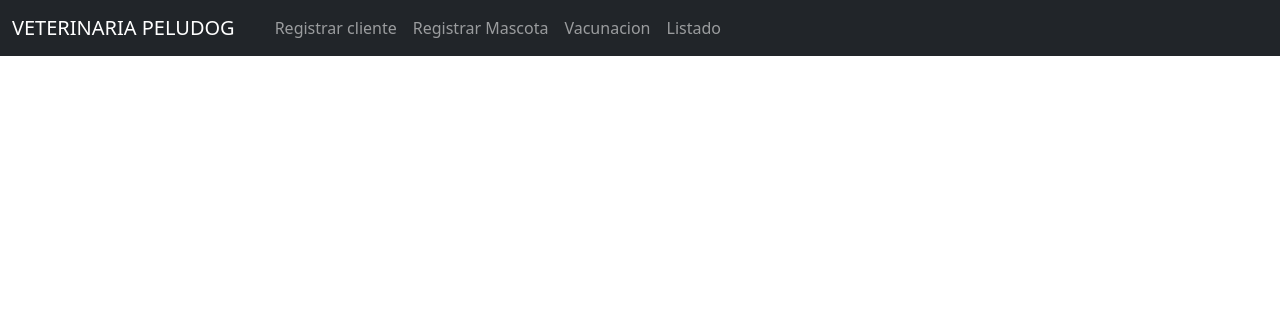
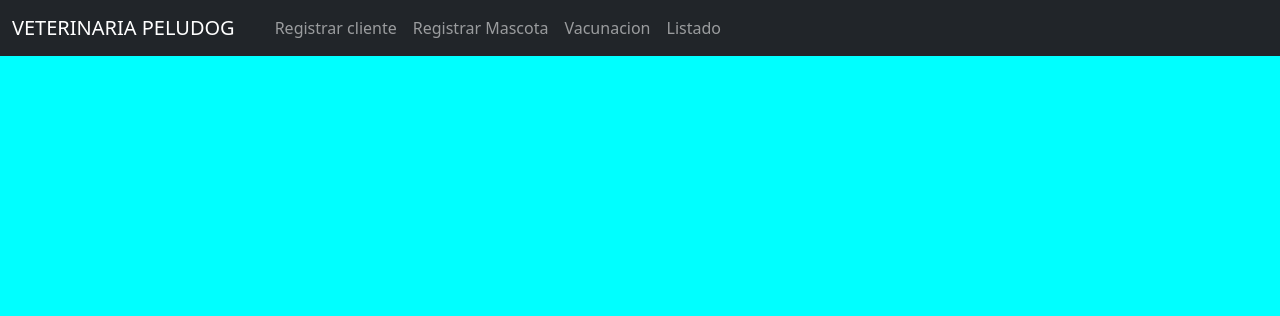
Before and after one commit to Elmemoing/CRUD_VETERINARIA, a PHP site: page /index.php in a window 1280 px wide. Shown: the top 316 px of the page. Run offline with PHP 8.4, Linux system fonts and the light colour scheme.

Commit message:
Add files via upload

```diff
--- a/css/estilos.css
+++ b/css/estilos.css
@@ -1 +1,3 @@
-body
+body{
+    background-color: aqua;
+}
```
